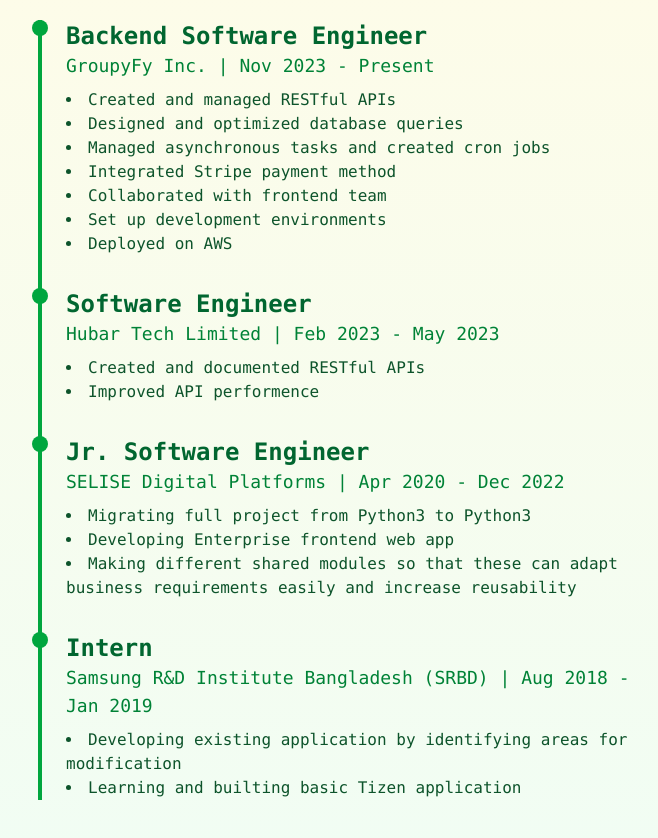
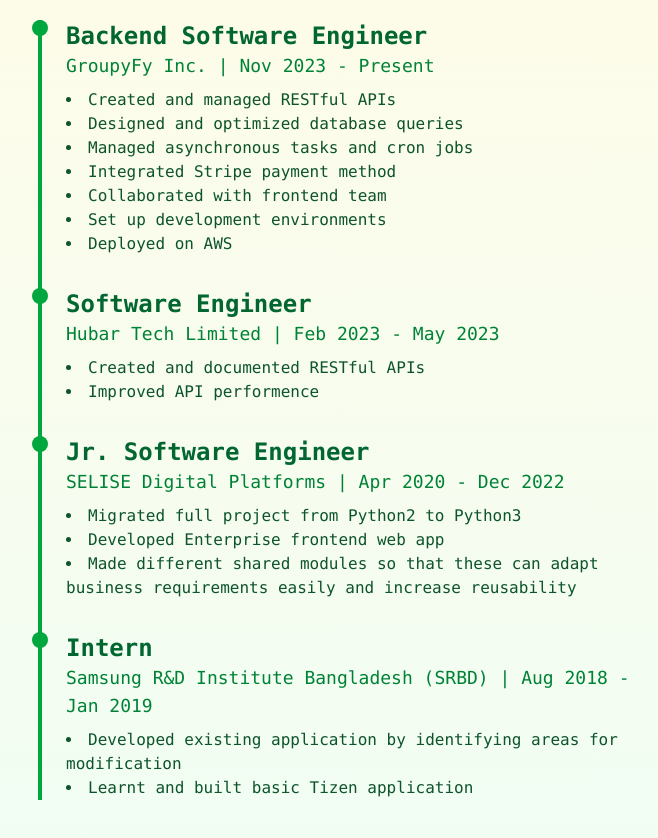
Before and after one commit to nahK994/nahK994.github.io, a Next.js app: page / in a window 1280 px wide. Shown: the part 2460-3298 px from the top of the page, without its empty margins (170-828 px from the left). Built offline with nearby package versions, Linux system fonts and the light colour scheme.

Commit message:
update experience

```diff
--- a/app/components/experiences/page.tsx
+++ b/app/components/experiences/page.tsx
@@ -1,50 +1,5 @@
 import React from "react";
-import { navItems } from "../../utils/constants";
-
-const experiences = [
-    {
-        company: "GroupyFy Inc.",
-        role: "Backend Software Engineer",
-        period: "Nov 2023 - Present",
-        responsibilities: [
-            "Created and managed RESTful APIs",
-            "Designed and optimized database queries",
-            "Managed asynchronous tasks and created cron jobs",
-            "Integrated Stripe payment method",
-            "Collaborated with frontend team",
-            "Set up development environments",
-            "Deployed on AWS"
-        ]
-    },
-    {
-        company: "Hubar Tech Limited",
-        role: "Software Engineer",
-        period: "Feb 2023 - May 2023",
-        responsibilities: [
-            "Created and documented RESTful APIs",
-            "Improved API performence",
-        ]
-    },
-    {
-        company: "SELISE Digital Platforms",
-        role: "Jr. Software Engineer",
-        period: "Apr 2020 - Dec 2022",
-        responsibilities: [
-            "Migrating full project from Python3 to Python3",
-            "Developing Enterprise frontend web app",
-            "Making different shared modules so that these can adapt business requirements easily and increase reusability"
-        ]
-    },
-    {
-        company: "Samsung R&D Institute Bangladesh (SRBD)",
-        role: "Intern",
-        period: "Aug 2018 - Jan 2019",
-        responsibilities: [
-            "Developing existing application by identifying areas for modification",
-            "Learning and builting basic Tizen application"
-        ]
-    }
-];
+import { experiences, navItems } from "../../utils/constants";
 
 export default function Experiences() {
     return (
--- a/app/utils/constants.tsx
+++ b/app/utils/constants.tsx
@@ -135,7 +135,7 @@
         responsibilities: [
             "Created and managed RESTful APIs",
             "Designed and optimized database queries",
-            "Managed asynchronous tasks and created cron jobs",
+            "Managed asynchronous tasks and cron jobs",
             "Integrated Stripe payment method",
             "Collaborated with frontend team",
             "Set up development environments",
@@ -156,9 +156,9 @@
         role: "Jr. Software Engineer",
         period: "Apr 2020 - Dec 2022",
         responsibilities: [
-            "Migrating full project from Python3 to Python3",
-            "Developing Enterprise frontend web app",
-            "Making different shared modules so that these can adapt business requirements easily and increase reusability"
+            "Migrated full project from Python2 to Python3",
+            "Developed Enterprise frontend web app",
+            "Made different shared modules so that these can adapt business requirements easily and increase reusability"
         ]
     },
     {
@@ -166,8 +166,8 @@
         role: "Intern",
         period: "Aug 2018 - Jan 2019",
         responsibilities: [
-            "Developing existing application by identifying areas for modification",
-            "Learning and builting basic Tizen application"
+            "Developed existing application by identifying areas for modification",
+            "Learnt and built basic Tizen application"
         ]
     }
 ];
```
